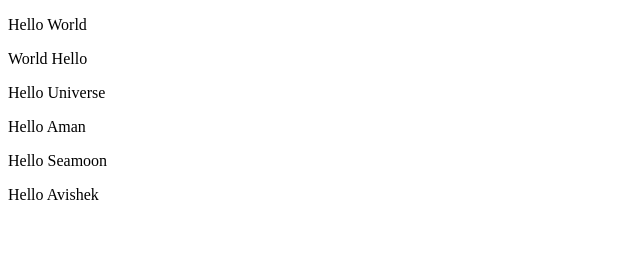
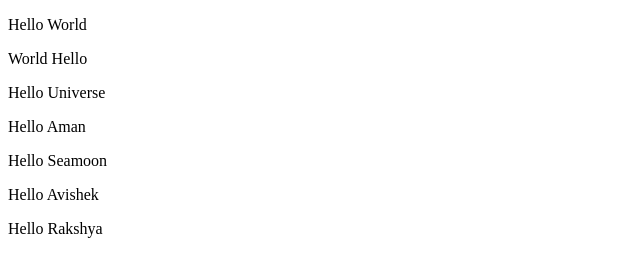
Before and after one commit to samrat-dotel/github_i-CES, a plain HTML site: page index.html in a window 1280 px wide. Shown: the whole page, without its empty margins (0-640 px from the left). Drawn offline with Linux system fonts and the light colour scheme.

Commit message:
add rakshya

```diff
--- a/index.html
+++ b/index.html
@@ -12,5 +12,6 @@
     <p>Hello Aman</p>
     <p>Hello Seamoon</p>
     <p>Hello Avishek</p>
+    <p>Hello Rakshya</p>
 </body>
 </html>
```
